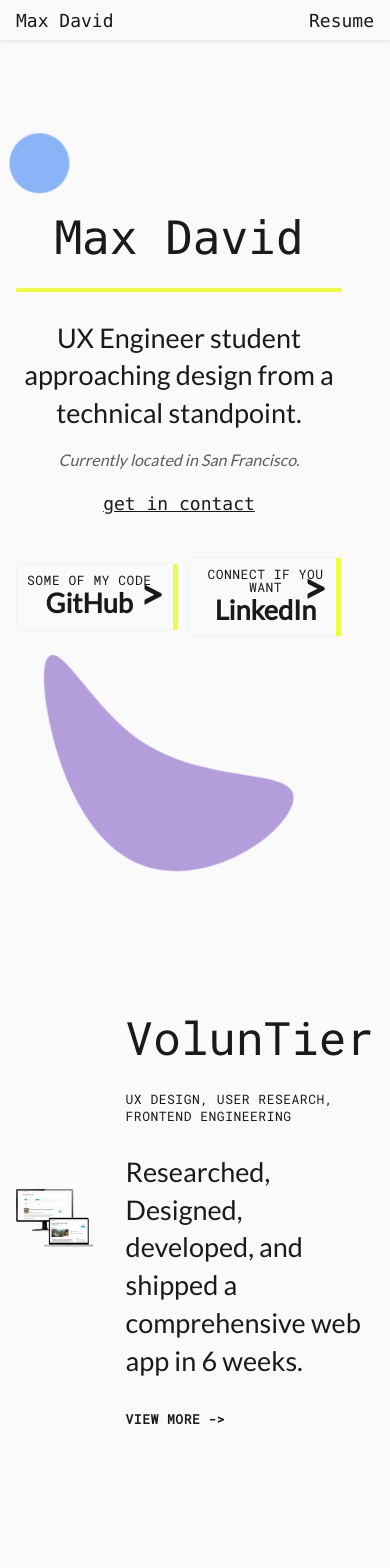
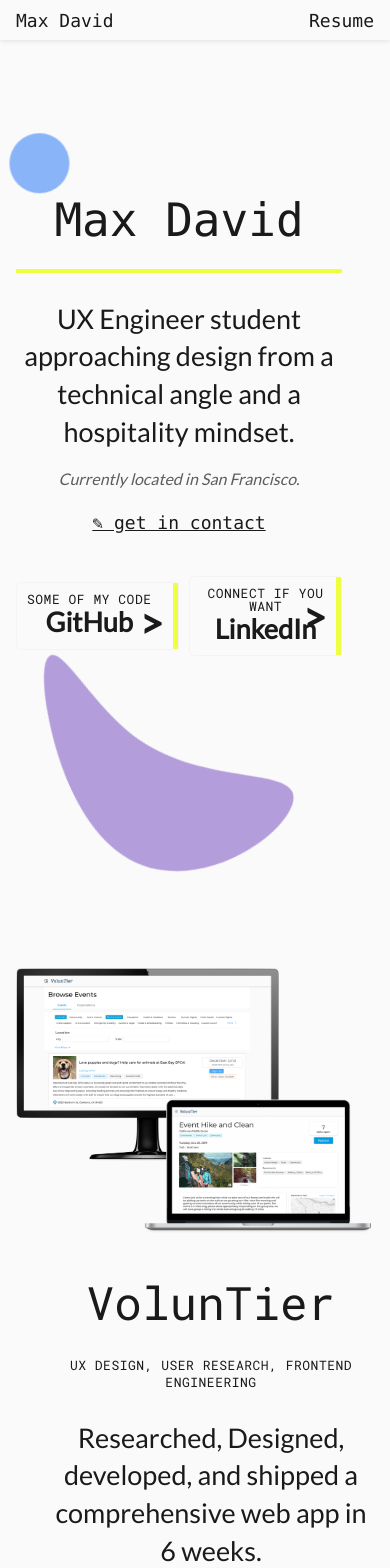
Before and after one commit to maxdavid/maxdavid-portfolio, a React (Create React App) app: page / in a window 390 px wide. Shown: the top 1568 px of the page. Built offline with nearby package versions, Linux system fonts and the light colour scheme; a web font is replaced by a local one.

Commit message:
Fix responsiveness in project links

```diff
--- a/src/components/ProjectLink.js
+++ b/src/components/ProjectLink.js
@@ -1,5 +1,6 @@
 import React from 'react';
 import styled from 'styled-components';
+import { device } from '../styles/deviceBreakpoints';
 import { Link } from 'react-router-dom';
 
 export const ProjectLink = props => {
@@ -46,6 +47,12 @@ const StyledProjectLink = styled.div`
   grid-template-columns: 4fr 5fr;
   align-items: center;
 
+  @media ${device.tablet} {
+    grid-template-rows: 1fr 1fr;
+    grid-template-columns: 1fr;
+    text-align: center;
+  }
+
   a {
     text-decoration: none;
   }
@@ -57,6 +64,11 @@ const ProjectImage = styled.div`
   img {
     object-fit: contain;
     transition: opacity 0.2s ease-in-out;
+
+    @media ${device.tablet} {
+      max-height: 40vh;
+      margin: 0 auto;
+    }
   }
   a:hover > img {
     opacity: 0.8;
--- a/src/components/bio/Bio.js
+++ b/src/components/bio/Bio.js
@@ -11,11 +11,12 @@ export const Bio = props => {
       <BioText className='flow'>
         <BioName>Max David</BioName>
         <h4>
-          UX Engineer student approaching design from a technical standpoint.
+          UX Engineer student approaching design from a technical angle and a
+          hospitality mindset.
         </h4>
         <div className='subtitle'>Currently located in San Francisco.</div>
         <BioContact className='mono'>
-          <a href='mailto:me@maxdavid.com'>get in contact</a>
+          <a href='mailto:me@maxdavid.com'>✎ get in contact</a>
         </BioContact>
         <BioLinksContainer>
           <BioLink
@@ -105,7 +106,7 @@ const BioLink = styled.a`
     height: 100%;
     content: '>';
     font-size: 40px;
-    padding: 0 10px;
+    padding: 10px 10px 0 10px;
     border-right: 5px solid ${({ theme }) => theme.yellowAccent};
     position: absolute;
     top: 0;
@@ -151,6 +152,14 @@ const BioImage = styled.div`
 const BioText = styled.div`
   width: 100%;
   padding: 0 32px 32px 0;
+
+  h4 {
+    font-size: 3.2rem;
+
+    @media ${device.tablet} {
+      font-size: 2.7rem;
+    }
+  }
 `;
 
 const BioContact = styled.h5``;
```
